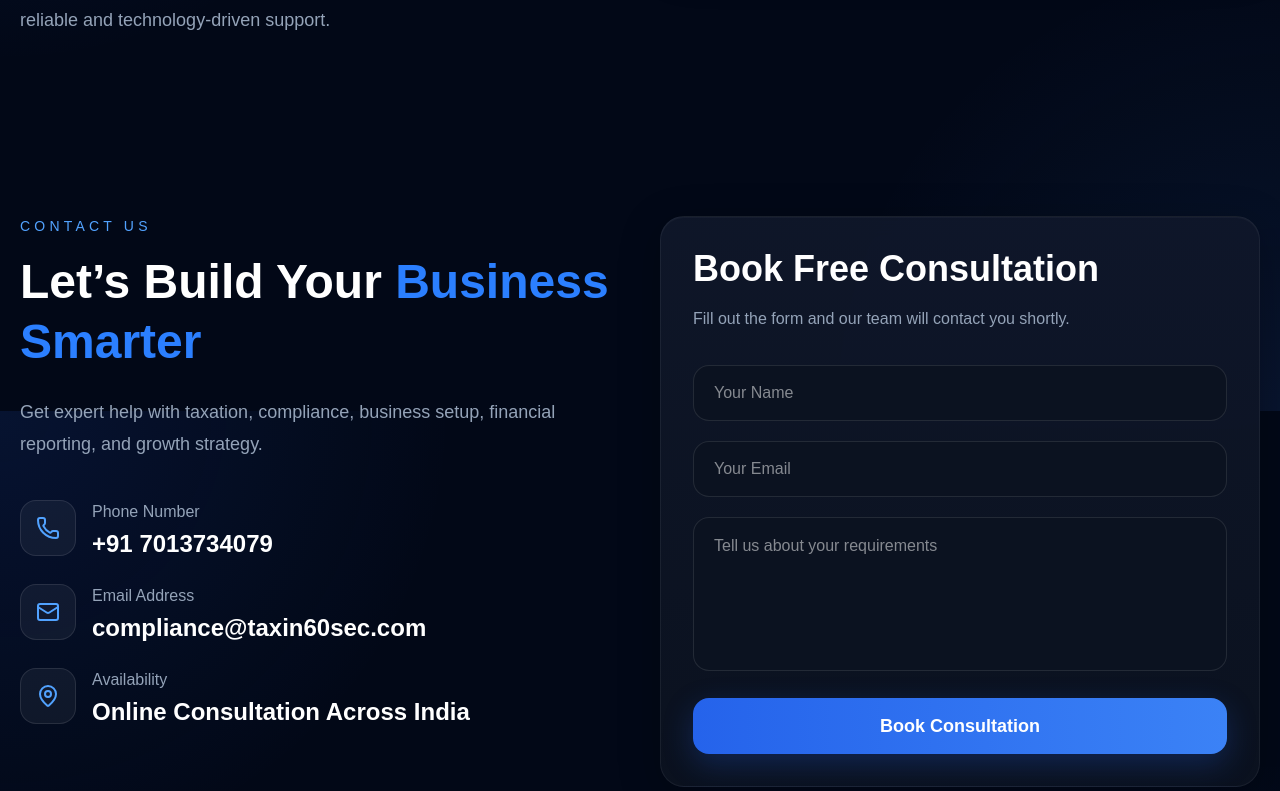
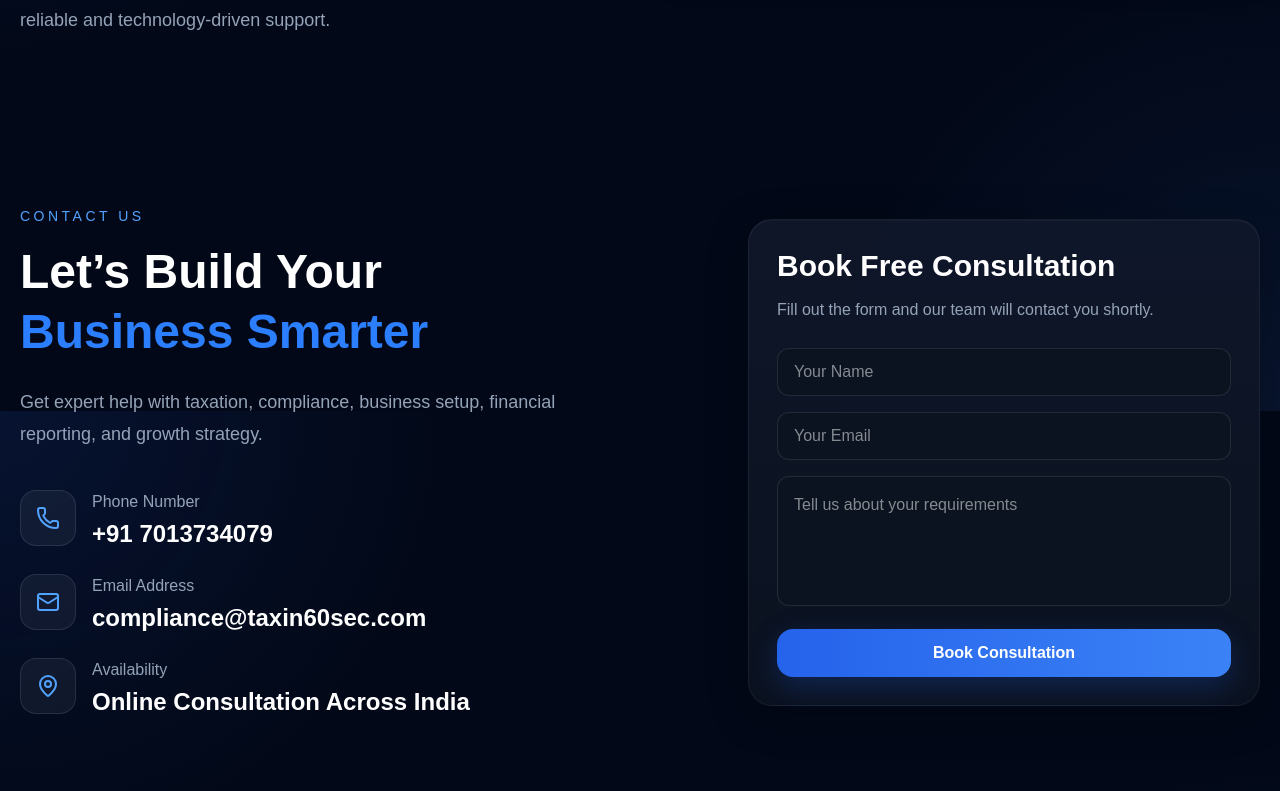
Before and after one commit to nithinreddyavula/taxin60sec, a Next.js app: page / in a window 1280 px wide. Shown: the part 1989-2780 px from the top of the page. Built offline with nearby package versions, Linux system fonts and the light colour scheme.

Commit message:
fix table

```diff
--- a/sections/Contact.tsx
+++ b/sections/Contact.tsx
@@ -8,15 +8,16 @@ import {
 
 export default function Contact() {
   return (
-    <section className="section-space overflow-hidden">
+    <section className="py-16 lg:py-20 overflow-hidden">
+
       <div className="container-main">
 
-        <div className="grid lg:grid-cols-2 gap-10 items-start">
+        <div className="grid lg:grid-cols-2 gap-10 items-center">
 
-          {/* LEFT CONTENT */}
-          <div className="flex flex-col justify-center">
+          {/* LEFT */}
+          <div className="max-w-xl">
 
-            <p className="text-blue-400 uppercase tracking-[0.3em] text-sm font-medium mb-4">
+            <p className="text-blue-400 uppercase tracking-[0.25em] text-sm mb-4">
               Contact Us
             </p>
 
@@ -27,19 +28,19 @@ export default function Contact() {
               </span>
             </h2>
 
-            <p className="text-secondary text-lg leading-8 max-w-xl mb-10">
+            <p className="text-secondary text-lg leading-8 mb-10">
               Get expert help with taxation, compliance,
-              business setup, financial reporting, and
-              growth strategy.
+              business setup, financial reporting,
+              and growth strategy.
             </p>
 
             <div className="space-y-6">
 
               {/* PHONE */}
-              <div className="flex items-start gap-4">
+              <div className="flex gap-4">
 
                 <div className="w-14 h-14 rounded-2xl bg-white/5 border border-white/10 flex items-center justify-center flex-shrink-0">
-                  <Phone className="text-blue-400 w-6 h-6" />
+                  <Phone className="w-6 h-6 text-blue-400" />
                 </div>
 
                 <div>
@@ -51,13 +52,14 @@ export default function Contact() {
                     +91 7013734079
                   </h3>
                 </div>
+
               </div>
 
               {/* EMAIL */}
-              <div className="flex items-start gap-4">
+              <div className="flex gap-4">
 
                 <div className="w-14 h-14 rounded-2xl bg-white/5 border border-white/10 flex items-center justify-center flex-shrink-0">
-                  <Mail className="text-blue-400 w-6 h-6" />
+                  <Mail className="w-6 h-6 text-blue-400" />
                 </div>
 
                 <div>
@@ -69,13 +71,14 @@ export default function Contact() {
                     compliance@taxin60sec.com
                   </h3>
                 </div>
+
               </div>
 
               {/* LOCATION */}
-              <div className="flex items-start gap-4">
+              <div className="flex gap-4">
 
                 <div className="w-14 h-14 rounded-2xl bg-white/5 border border-white/10 flex items-center justify-center flex-shrink-0">
-                  <MapPin className="text-blue-400 w-6 h-6" />
+                  <MapPin className="w-6 h-6 text-blue-400" />
                 </div>
 
                 <div>
@@ -87,37 +90,40 @@ export default function Contact() {
                     Online Consultation Across India
                   </h3>
                 </div>
+
               </div>
 
             </div>
+
           </div>
 
           {/* RIGHT FORM */}
-          <div className="card-dark p-6 sm:p-8">
+          <div className="w-full max-w-lg lg:ml-auto">
 
-            <h3 className="text-3xl sm:text-4xl font-bold mb-4">
+            <div className="card-dark p-6 sm:p-7">
+
+              <h3 className="text-3xl font-bold mb-3">
                 Book Free Consultation
               </h3>
 
-            <p className="text-secondary mb-8 leading-7">
-              Fill out the form and our team will
-              contact you shortly.
+              <p className="text-secondary mb-6 leading-7">
+                Fill out the form and our team
+                will contact you shortly.
               </p>
 
-            <form className="space-y-5">
+              <form className="space-y-4">
 
                 <input
                   type="text"
                   placeholder="Your Name"
                   className="
                     w-full
-                  h-14
-                  rounded-2xl
+                    h-12
+                    rounded-xl
                     bg-[#0B1220]
                     border
                     border-white/10
-                  px-5
-                  text-white
+                    px-4
                     outline-none
                     focus:border-blue-500
                   "
@@ -128,30 +134,28 @@ export default function Contact() {
                   placeholder="Your Email"
                   className="
                     w-full
-                  h-14
-                  rounded-2xl
+                    h-12
+                    rounded-xl
                     bg-[#0B1220]
                     border
                     border-white/10
-                  px-5
-                  text-white
+                    px-4
                     outline-none
                     focus:border-blue-500
                   "
                 />
 
                 <textarea
-                rows={5}
+                  rows={4}
                   placeholder="Tell us about your requirements"
                   className="
                     w-full
-                  rounded-2xl
+                    rounded-xl
                     bg-[#0B1220]
                     border
                     border-white/10
-                  px-5
+                    px-4
                     py-4
-                  text-white
                     outline-none
                     resize-none
                     focus:border-blue-500
@@ -162,19 +166,24 @@ export default function Contact() {
                   className="
                     btn-primary
                     w-full
+                    h-12
+                    text-base
                     justify-center
-                  h-14
-                  text-lg
                   "
                 >
                   Book Consultation
                 </button>
 
               </form>
+
             </div>
 
           </div>
+
         </div>
+
+      </div>
+
     </section>
   );
 }
```
Lines whose indentation alone changed are shown as unchanged.
